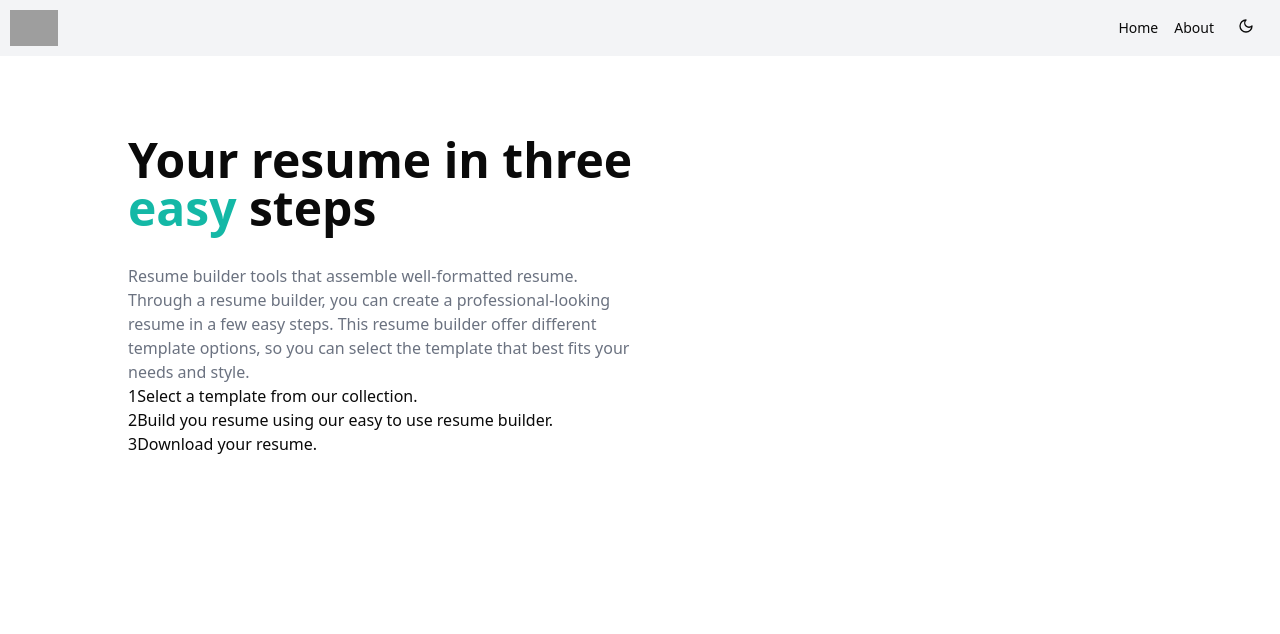
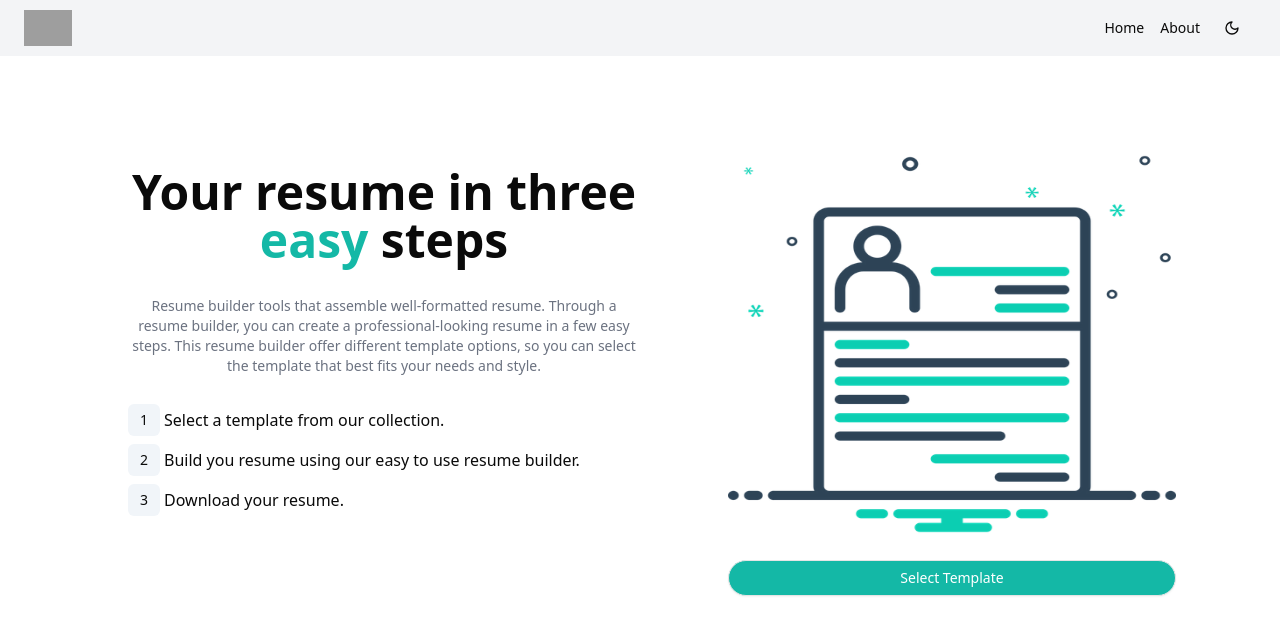
Before and after one commit to aayushi-shipglobal/Resume-builder, a React (Vite) app: page / in a window 1280 px wide. Shown: the top 634 px of the page. Built offline with nearby package versions, Linux system fonts and the light colour scheme; grey boxes are pictures that could not be loaded.

Commit message:
home page layout created

```diff
--- a/package.json
+++ b/package.json
@@ -10,6 +10,7 @@
     "preview": "vite preview"
   },
   "dependencies": {
+    "@radix-ui/react-slot": "^1.1.1",
     "class-variance-authority": "^0.7.1",
     "clsx": "^2.1.1",
     "lucide-react": "^0.469.0",
--- /dev/null
+++ b/src/Layout/DashboardLayout.tsx
@@ -0,0 +1,59 @@
+import Home from "@/pages/Home";
+import logo from "../assets/resume-icon.jpg";
+import { Moon, Sun, X, Menu } from "lucide-react";
+import { useState } from "react";
+
+export const DashboardLayout = () => {
+  const [isOpen, setIsOpen] = useState(false);
+  const [darkMode, setDarkMode] = useState(false);
+  const buttonStyle = "h-4 pl-2";
+
+  const toggleDarkMode = () => {
+    setDarkMode(!darkMode);
+  };
+
+  const toggleHamburger = () => {
+    setIsOpen(!isOpen);
+  };
+  return (
+    <div>
+      <div className={`flex justify-between items-center h-14 bg-gray-100 px-6 py-2.5 fixed left-0 top-0 w-full`}>
+        <img src={logo} className="h-9 cursor-pointer" />
+        <div className="hidden md:flex md:gap-4 md:items-center md:text-center md:text-sm md:pr-4 md:cursor-pointer">
+          <h1 className="hover:text-blue-700">Home</h1>
+          <h1 className="hover:text-blue-700">About</h1>
+          {darkMode ? (
+            <Sun onClick={toggleDarkMode} className={`${buttonStyle}`} />
+          ) : (
+            <Moon onClick={toggleDarkMode} className={`${buttonStyle}`} />
+          )}
+        </div>
+        <div className="md:hidden">
+          {darkMode ? (
+            <Sun onClick={toggleDarkMode} className={`${buttonStyle}`} />
+          ) : (
+            <Moon onClick={toggleDarkMode} className={`${buttonStyle}`} />
+          )}
+        </div>
+
+        <div className="md:hidden">
+          <button onClick={toggleHamburger}>
+            <div className="transition-transform duration-300 ease-in-out ">{!isOpen ? <Menu /> : <X />}</div>
+          </button>
+
+          {isOpen && (
+            <div className="absolute top-full left-0 w-full p-2 bg-gray-100 transition-all duration-300 ease-in-out">
+              <h1 className="hover:text-blue-700">Home</h1>
+              <h1 className="hover:text-blue-700">About</h1>
+            </div>
+          )}
+        </div>
+        </div>
+        <div className={`${isOpen ? 'mt-32' : 'mt-14'}`}>
+    <Home />
+  </div>
+
+      </div>
+
+  );
+};
--- /dev/null
+++ b/src/components/ui/button.tsx
@@ -0,0 +1,57 @@
+import * as React from "react"
+import { Slot } from "@radix-ui/react-slot"
+import { cva, type VariantProps } from "class-variance-authority"
+
+import { cn } from "@/lib/utils"
+
+const buttonVariants = cva(
+  "inline-flex items-center justify-center gap-2 whitespace-nowrap rounded-md text-sm font-medium transition-colors focus-visible:outline-none focus-visible:ring-1 focus-visible:ring-ring disabled:pointer-events-none disabled:opacity-50 [&_svg]:pointer-events-none [&_svg]:size-4 [&_svg]:shrink-0",
+  {
+    variants: {
+      variant: {
+        default:
+          "bg-primary text-primary-foreground shadow hover:bg-primary/90",
+        destructive:
+          "bg-destructive text-destructive-foreground shadow-sm hover:bg-destructive/90",
+        outline:
+          "border border-input bg-background shadow-sm hover:bg-accent hover:text-accent-foreground",
+        secondary:
+          "bg-secondary text-secondary-foreground shadow-sm hover:bg-secondary/80",
+        ghost: "hover:bg-accent hover:text-accent-foreground",
+        link: "text-primary underline-offset-4 hover:underline",
+      },
+      size: {
+        default: "h-9 px-4 py-2",
+        sm: "h-8 rounded-md px-3 text-xs",
+        lg: "h-10 rounded-md px-8",
+        icon: "h-9 w-9",
+      },
+    },
+    defaultVariants: {
+      variant: "default",
+      size: "default",
+    },
+  }
+)
+
+export interface ButtonProps
+  extends React.ButtonHTMLAttributes<HTMLButtonElement>,
+    VariantProps<typeof buttonVariants> {
+  asChild?: boolean
+}
+
+const Button = React.forwardRef<HTMLButtonElement, ButtonProps>(
+  ({ className, variant, size, asChild = false, ...props }, ref) => {
+    const Comp = asChild ? Slot : "button"
+    return (
+      <Comp
+        className={cn(buttonVariants({ variant, size, className }))}
+        ref={ref}
+        {...props}
+      />
+    )
+  }
+)
+Button.displayName = "Button"
+
+export { Button, buttonVariants }
--- a/src/pages/Home.tsx
+++ b/src/pages/Home.tsx
@@ -1,56 +1,45 @@
-import logo from "../assets/resume-icon.jpg";
-import { Moon, Sun } from "lucide-react";
-import { useState } from "react";
+import Image from "../assets/img.png";
+import { Button } from "@/components/ui/button";
+
 export default function Home() {
-  const [darkMode, setDarkMode] = useState(false);
-  const buttonStyle = "h-4 pl-2";
-
-  const toggleDarkMode = () => {
-    setDarkMode(!darkMode);
-  };
+  const style = "px-3 py-1.5 bg-slate-100 rounded-md mr-1 text-sm font-medium h-8";
 
   return (
     <div>
-      {/* header-section */}
-      <div className="flex justify-between h-14 bg-gray-100  p-2.5">
-        <img src={logo} className="h-9 cursor-pointer" />
-        <div className="flex gap-4 text-center text-sm pt-2 pr-4 cursor-pointer">
-          <h1 className="hover:text-blue-700">Home</h1>
-          <h1 className="hover:text-blue-700">About</h1>
-          {darkMode ? (
-            <Sun onClick={toggleDarkMode} className={`${buttonStyle}`} />
-          ) : (
-            <Moon onClick={toggleDarkMode} className={`${buttonStyle}`} />
-          )}
-        </div>
-      </div>
-
       {/* main-section */}
 
-      <div className="grid grid-cols-1 gap-2 md:grid md:grid-cols-2 md:gap-2 px-32 py-20">
-        <div className="">
-          <h1 className="text-5xl font-semibold">
+      <div className="grid lg:space-x-16 md:grid-cols-2 px-6 py-4 md:py-20 md:px-16 lg:px-32 lg:py-24">
+        <div>
+          <h1 className="text-3xl sm:text-3xl md:text-6xl lg:text-5xl lg:pt-4  text-center font-semibold">
             Your resume in three <span className="text-teal-500">easy</span> steps
           </h1>
-          <p className="text-gray-500 font-normal leading-6 mt-8">
+          <p className="text-gray-500 text-base sm:text-base md:text-sm font-normal leading-6 mt-8 text-center">
             Resume builder tools that assemble well-formatted resume. Through a resume builder, you can create a
             professional-looking resume in a few easy steps. This resume builder offer different template options, so
             you can select the template that best fits your needs and style.
           </p>
-          <p>
-            <p>
-              <span>1</span>Select a template from our collection.
-            </p>
-            <p>
-              <span>2</span>Build you resume using our easy to use resume builder.
-            </p>
-            <p>
-              <span>3</span>Download your resume.
-            </p>
-          </p>
+          <div className="leading-10 mt-7">
+            <div className="flex my-2 items-center">
+              <span className={`${style}`}>1</span>
+              <p className="leading-5">Select a template from our collection.</p>
+            </div>
+            <div className="flex my-2 items-center">
+              <span className={`${style}`}>2</span>
+              <p className="leading-5">Build you resume using our easy to use resume builder.</p>
+            </div>
+            <div className="flex my-2 items-center">
+              <span className={`${style}`}>3</span>
+              <p className="leading-5">Download your resume.</p>
+            </div>
+          </div>
         </div>
 
-        <div className="image"></div>
+        <div className="image">
+          <img src={Image} className="h-96 w-full text-center mx-6"/>
+          <Button variant="outline" className="rounded-full bg-teal-500 text-white w-full text-sm m-6">
+            Select Template
+          </Button>
+        </div>
       </div>
     </div>
   );
--- a/src/routes/Routes.tsx
+++ b/src/routes/Routes.tsx
@@ -1,11 +1,12 @@
+import { DashboardLayout } from "@/Layout/DashboardLayout";
 import Home from "@/pages/Home";
-import { Outlet } from "react-router-dom";
+// import { Outlet } from "react-router-dom";
 
 
 export default function Routes() {
   return {
     path:"/",
-    element:<Outlet/>,
+    element:<DashboardLayout/>,
     children:[
         {
             path:"/",
```
Also changed, not shown: src/assets/img.png (added), 1 other file (tests, documents, lock files or other folders).
